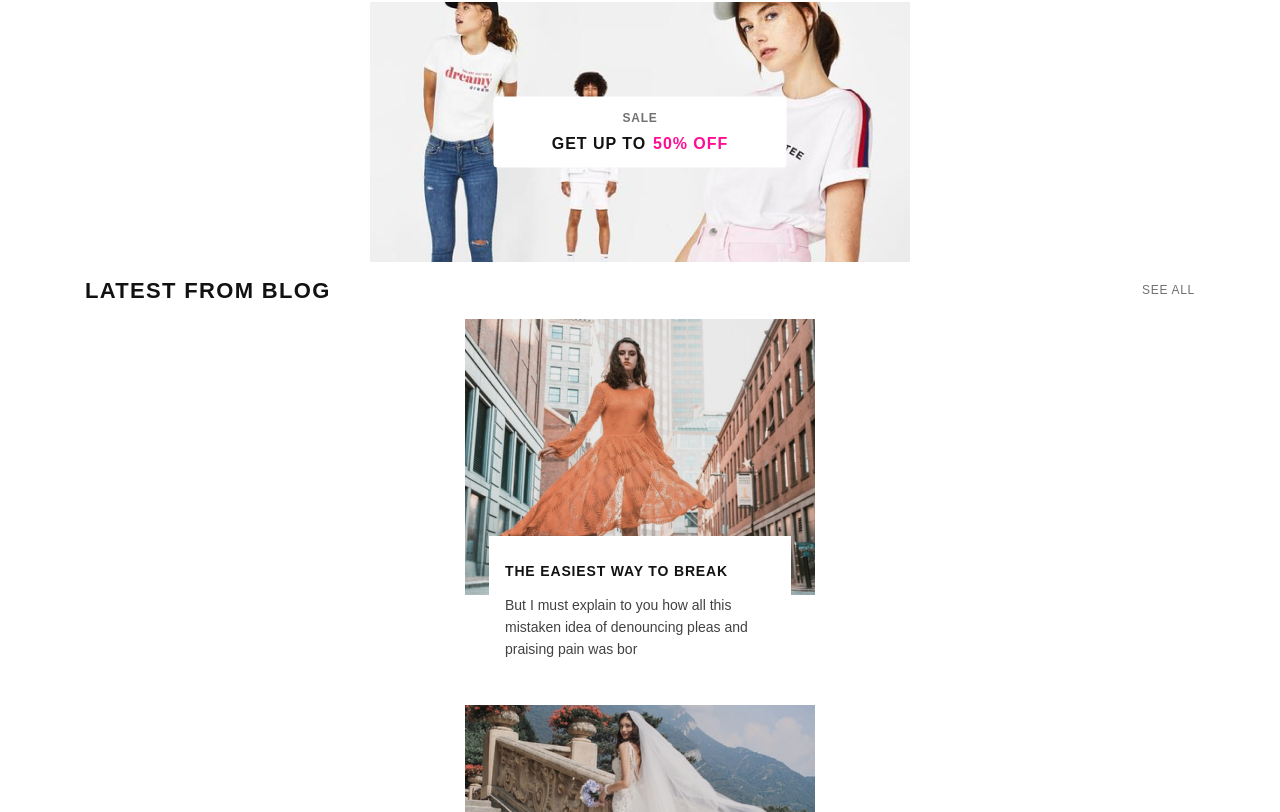
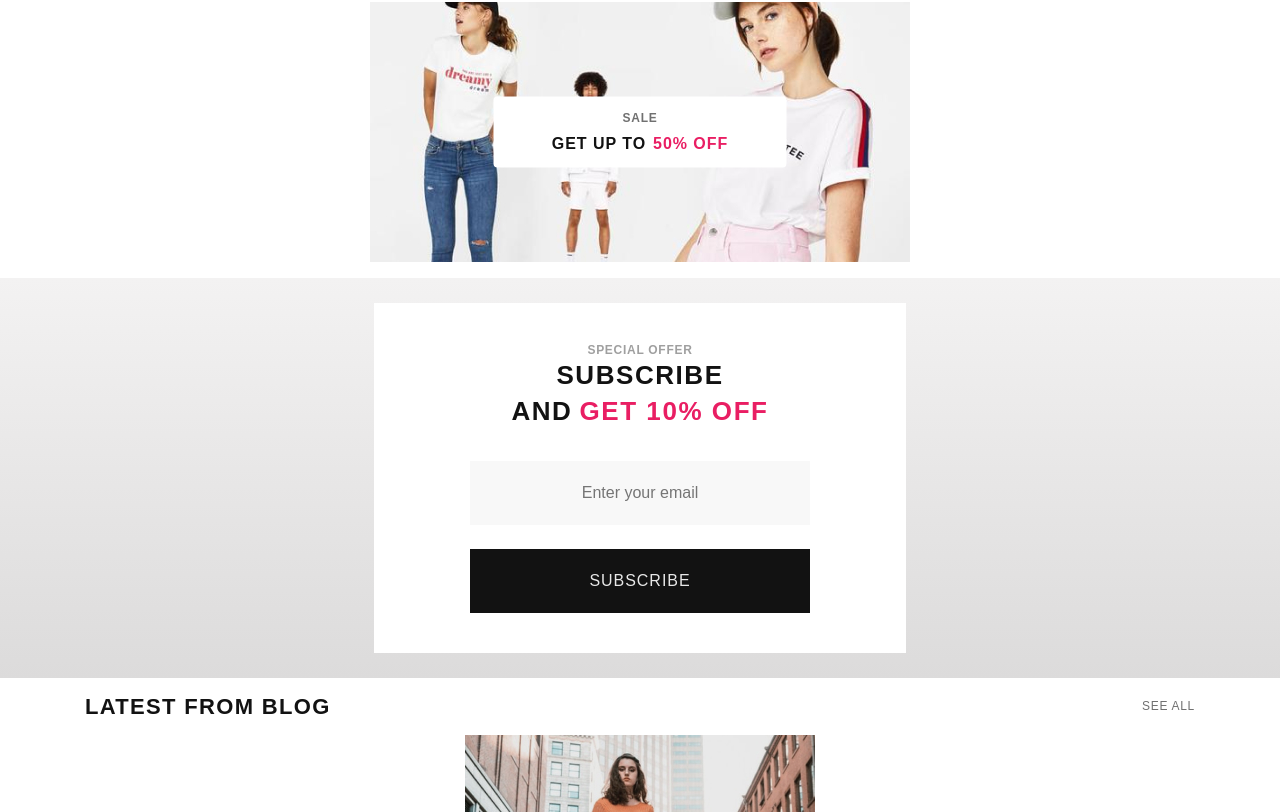
Before and after one commit to tonyreactus/training-shop, a React (Create React App) app: page /#/ in a window 1280 px wide. Shown: the part 1488-2300 px from the top of the page. Built offline with nearby package versions, Linux system fonts and the light colour scheme.

Commit message:
add block special offer

```diff
--- a/src/App/Pages/MainPage/Banners/Banners.module.scss
+++ b/src/App/Pages/MainPage/Banners/Banners.module.scss
@@ -4,11 +4,10 @@
     justify-content: space-between;
     margin-top: 32px;
     padding: 0 6.64%;
-    min-width: 1110px;
+    width: inherit;
     @media screen and (max-width: 1300px) {
         flex-direction: column;
         align-items: center;
         margin-top: 16px;
-        min-width: 300px;
     }
 }
--- a/src/App/Pages/MainPage/MainPage.tsx
+++ b/src/App/Pages/MainPage/MainPage.tsx
@@ -3,6 +3,7 @@ import { Banners } from './Banners/Banners';
 import { LatestFromBlog } from './LatestFromBlog/LatestFromBlog';
 import { News } from './News/News';
 import { ShopAdvantages } from './ShopAdvantages/ShopAdvantages';
+import { SpecialOffer } from './SpecialOffer/SpecialOffer';
 
 const MainPage = () => {
     return (
@@ -10,6 +11,7 @@ const MainPage = () => {
             <Banners />
             <ShopAdvantages />
             <News />
+            <SpecialOffer />
             <LatestFromBlog />
         </div>
     )
--- a/src/App/Pages/MainPage/News/Sale/Sale.module.scss
+++ b/src/App/Pages/MainPage/News/Sale/Sale.module.scss
@@ -35,7 +35,7 @@
             margin-right: 7px;
         }
         .text3 {
-            @include text(16px, 600, 18px, #ff0d92);
+            @include text(16px, 600, 18px, #E91E63);
             letter-spacing: 0.06em;
             text-transform: uppercase;
         }
--- /dev/null
+++ b/src/App/Pages/MainPage/SpecialOffer/SpecialOffer.module.scss
@@ -0,0 +1,117 @@
+@import "../../../../Common/Sass/Mixins.scss";
+
+.specialOfferBlock {
+    position: relative;
+    display: flex;
+    max-width: 100%;
+    height: 580px;
+    background: linear-gradient(180deg, #F3F2F2 0%, #DCDBDB 100%);
+    @media screen and (max-width: 1300px) {
+        height: 400px;
+    }
+    .womanImgContainer {
+        position: absolute;
+        top: 5.8%;
+        left: 8.5%;
+        width: 311px;
+        height: 584px;
+        z-index: 1;
+        @media screen and (max-width: 1300px) {
+            display: none;
+        }
+        & img {
+            width: 100%;
+            height: 100%;
+        }
+    }
+    .textContainer {
+        position: absolute;
+        top: 50%;
+        left: 50%;
+        transform: translate(-50%, -50%);
+        width: 532px;
+        height: 461px;
+        background: #FFFFFF;
+        display: flex;
+        flex-direction: column;
+        align-items: center;
+        justify-content: center;
+        @media screen and (max-width: 1300px) {
+            max-width: 100%;
+            height: 350px;
+        }
+        .text1 {
+            @include text(12px, 600, 13px, #121212);
+            letter-spacing: 0.06em;
+            text-transform: uppercase;
+            opacity: 0.4;
+        }
+        .text2 {
+            @include text(26px, 600, 36px, #121212);
+            letter-spacing: 0.06em;
+            text-transform: uppercase;
+        }
+        .textContainer2 {
+            margin-bottom: 32px;
+            .text3 {
+                @include text(26px, 600, 36px, #121212);
+                letter-spacing: 0.06em;
+                text-transform: uppercase;
+                margin-right: 7px
+            }
+            .text4 {
+                @include text(26px, 600, 36px, #E91E63);
+                letter-spacing: 0.06em;
+                text-transform: uppercase;
+            }
+        }
+        .inputContainer {
+            width: 340px;
+            height: 64px;
+            margin-bottom: 24px;
+            & input {
+                width: 100%;
+                height: 100%;
+                background: #F8F8F8;
+                border: none;
+                padding: 0;
+                text-align:center;
+                @include text(16px, 500, 18px, #121212);
+            }
+            & input:focus{
+                outline: none;
+            }
+        }
+        .buttonContainer {
+            width: 340px;
+            height: 64px;
+            & button {
+                width: 100%;
+                height: 100%;
+                background: #121212;
+                border: 2px solid #121212;
+                cursor: pointer;
+                & span {
+                    @include text(16px, 500, 18px, #FFFFFF);
+                    letter-spacing: 0.06em;
+                    text-transform: uppercase;
+                    opacity: 0.9;
+                }
+            }
+        }
+    }
+    .manImgContainer {
+        position: absolute;
+        top: 7%;
+        right: 13.4%;
+        width: 219px;
+        height: 524px;
+        @media screen and (max-width: 1300px) {
+            display: none;
+        }
+        & img {
+            width: 100%;
+            height: 100%;
+        }
+    }
+}
--- /dev/null
+++ b/src/App/Pages/MainPage/SpecialOffer/SpecialOffer.tsx
@@ -0,0 +1,39 @@
+import React from 'react';
+import classes from "./SpecialOffer.module.scss";
+import womanImg from "../../../../Assets/Images/woman.svg";
+import manImg from "../../../../Assets/Images/man.svg"
+
+const SpecialOffer = () => {
+    return (
+        <div className={classes.specialOfferBlock}>
+            <div className={classes.womanImgContainer}>
+                <img alt={"woman"} src={womanImg} />
+            </div>
+
+            <div className={classes.textContainer}>
+                <span className={classes.text1}>{"Special offer"}</span>
+                <span className={classes.text2}>{"Subscribe"}</span>
+                <div className={classes.textContainer2}>
+                    <span className={classes.text3}>{"And"}</span>
+                    <span className={classes.text4}>{"Get 10% off"}</span>
+                </div>
+
+                <div className={classes.inputContainer}>
+                    <input placeholder={"Enter your email"} />
+                </div>
+
+                <div className={classes.buttonContainer}>
+                    <button>
+                        <span>{"Subscribe"}</span>
+                    </button>
+                </div>
+            </div>
+
+            <div className={classes.manImgContainer}>
+                <img alt={"man"} src={manImg} />
+            </div>
+        </div>
+    )
+}
+
+export { SpecialOffer }
```
Also changed, not shown: src/Assets/Images/woman.svg (added), 1 other file (tests, documents, lock files or other folders).
